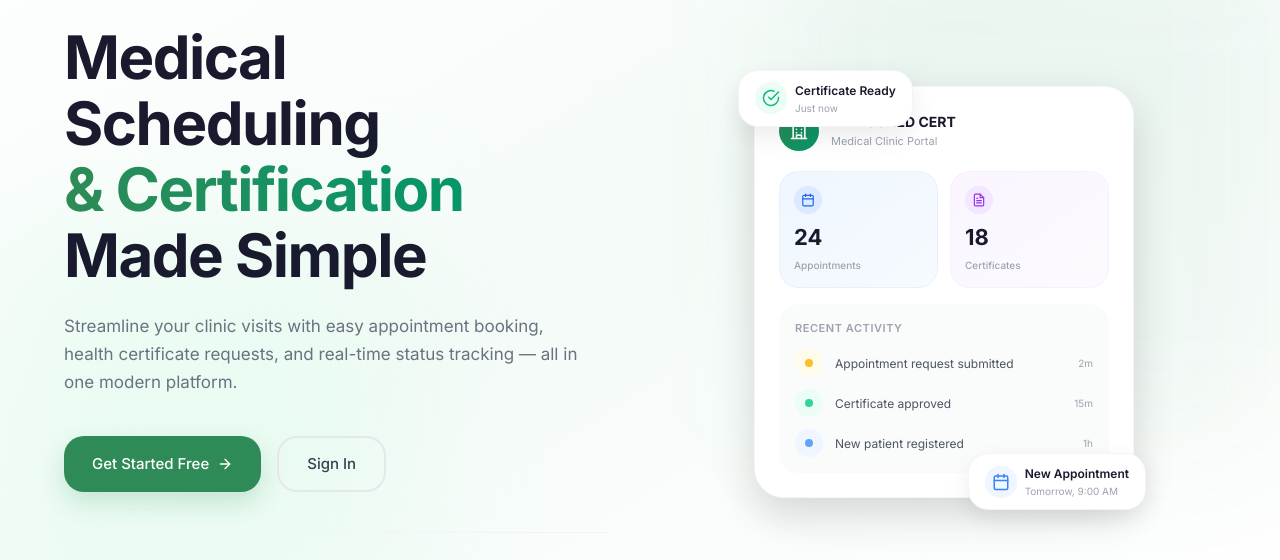
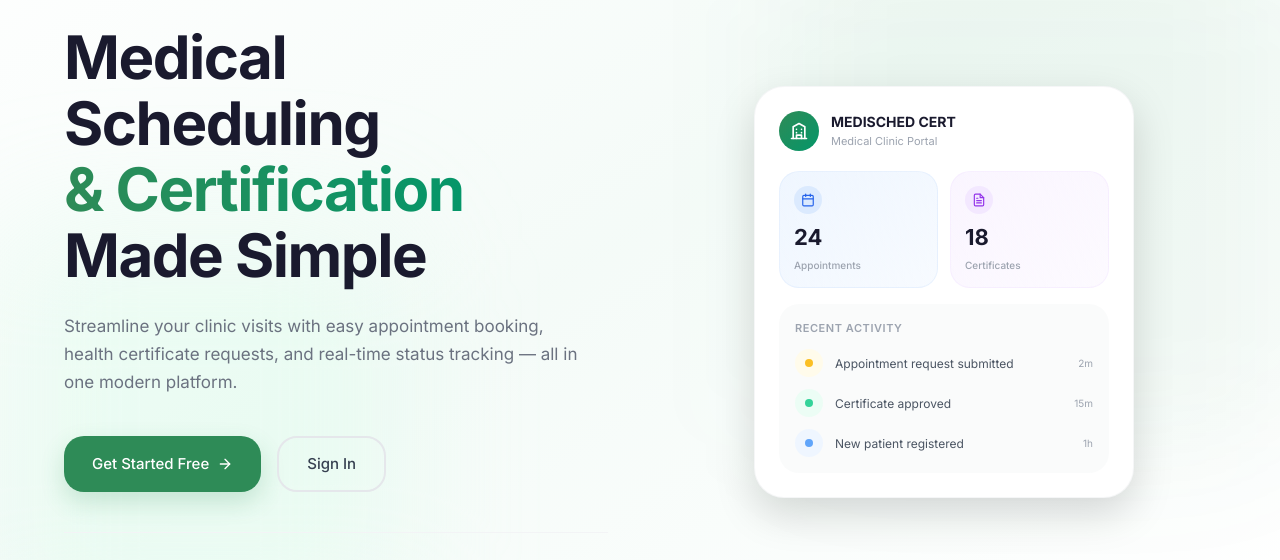
Before and after one commit to Dhonmarckherm/Medisched, a Next.js app: page / in a window 1280 px wide. Shown: the part 173-733 px from the top of the page. Built offline with nearby package versions, Linux system fonts and the light colour scheme; no server answers.

Commit message:
Remove floating badges (Certificate Ready, New Appointment) from hero card

```diff
--- a/src/app/page.tsx
+++ b/src/app/page.tsx
@@ -76,18 +76,6 @@ export default async function HomePage() {
 
           {/* Hero Card */}
           <div className="flex-1 flex justify-center">
-            <div className="relative">
-              {/* Floating badge */}
-              <div className="absolute -top-4 -left-4 bg-white rounded-xl px-4 py-2.5 shadow-lg border border-gray-100 flex items-center gap-2 z-10">
-                <div className="w-8 h-8 rounded-lg bg-emerald-50 flex items-center justify-center">
-                  <CheckCircleIcon size={18} className="text-emerald-500" />
-                </div>
-                <div>
-                  <div className="text-[12px] font-semibold text-[#1a1a2e]">Certificate Ready</div>
-                  <div className="text-[10px] text-gray-400">Just now</div>
-                </div>
-              </div>
-
               <div className="w-[340px] sm:w-[380px] bg-white rounded-2xl p-6 shadow-xl border border-gray-100/80">
                 {/* Header bar */}
                 <div className="flex items-center gap-3 mb-5">
@@ -138,18 +126,6 @@ export default async function HomePage() {
                   </div>
                 </div>
               </div>
-
-              {/* Floating badge bottom-right */}
-              <div className="absolute -bottom-3 -right-3 bg-white rounded-xl px-4 py-2.5 shadow-lg border border-gray-100 flex items-center gap-2 z-10">
-                <div className="w-8 h-8 rounded-lg bg-blue-50 flex items-center justify-center">
-                  <CalendarIcon size={18} className="text-blue-500" />
-                </div>
-                <div>
-                  <div className="text-[12px] font-semibold text-[#1a1a2e]">New Appointment</div>
-                  <div className="text-[10px] text-gray-400">Tomorrow, 9:00 AM</div>
-                </div>
-              </div>
-            </div>
           </div>
         </div>
       </section>
```
